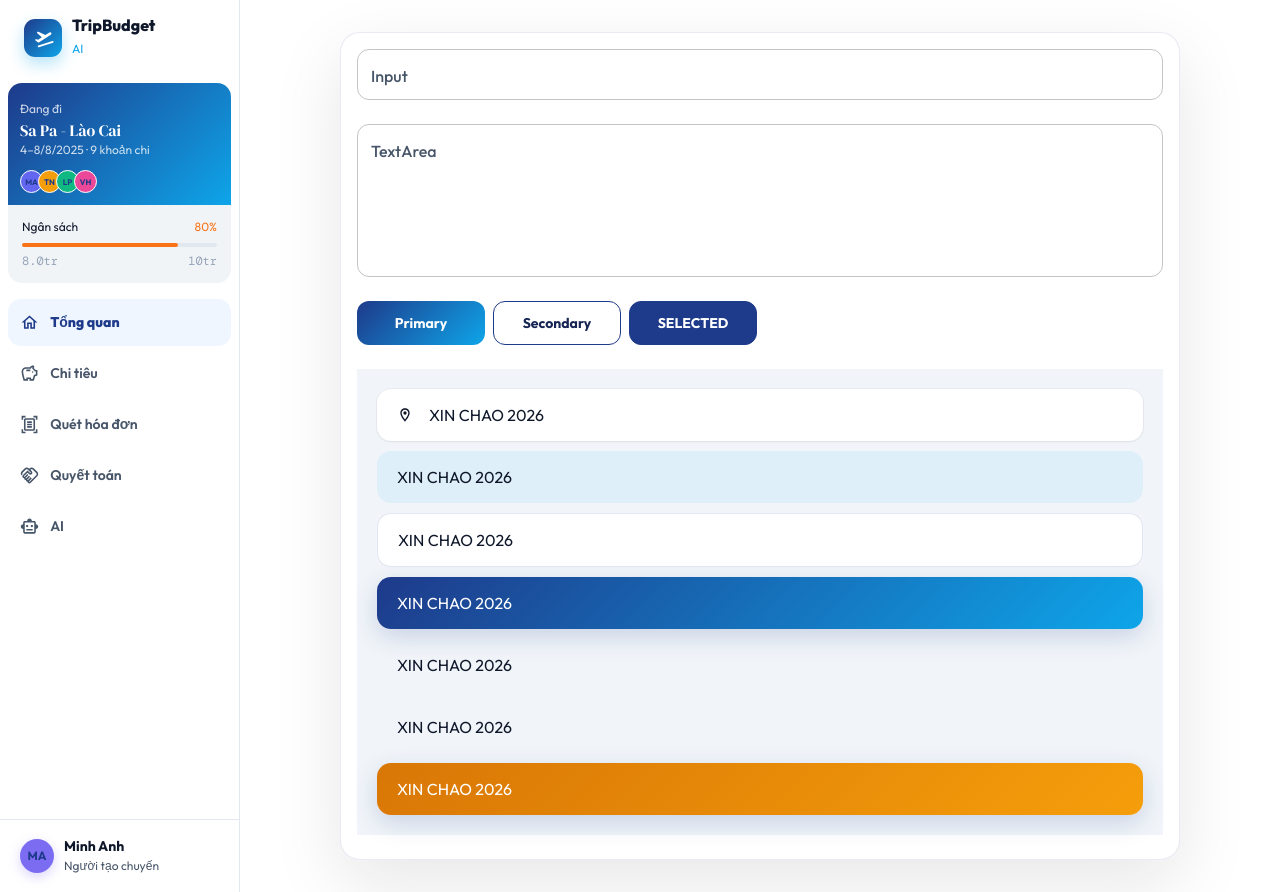
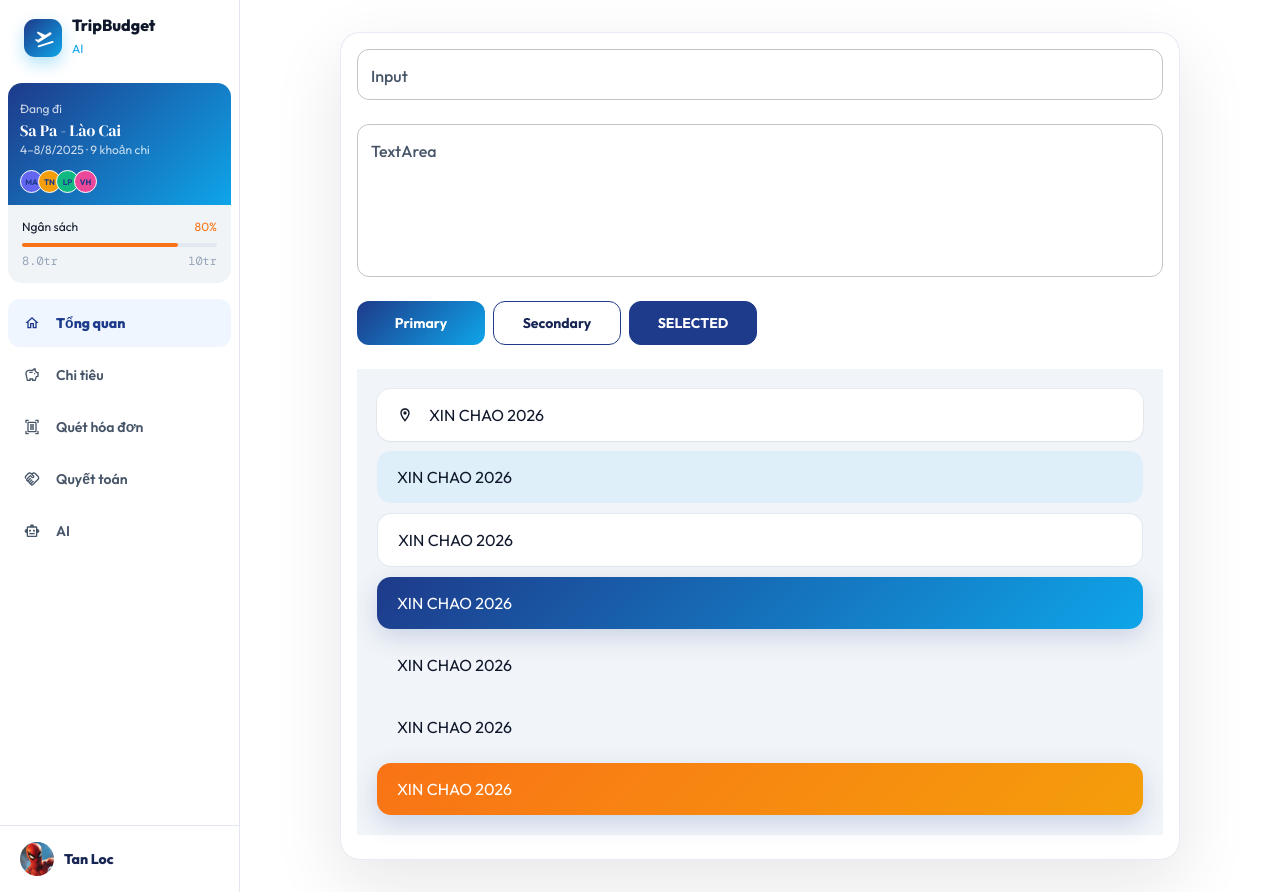
Before and after one commit to colnat412/trip-budget-web, a Next.js app: page / in a window 1280 px wide. Built offline with nearby package versions, Linux system fonts and the light colour scheme; what @mui/material-nextjs would draw is missing.

Commit message:
Refactor: Refactor sidebar components and update user avatar

```diff
--- a/src/base/components/layout/AppSidebar.tsx
+++ b/src/base/components/layout/AppSidebar.tsx
@@ -66,7 +66,7 @@ export default function AppSidebar({
 
       <Box
         component="nav"
-        aria-label="Điều hướng chính"
+        aria-label="Navigation"
         sx={{
           flex: 1,
           overflowY: "auto",
--- a/src/base/components/layout/sidebar/SidebarMenu.tsx
+++ b/src/base/components/layout/sidebar/SidebarMenu.tsx
@@ -1,4 +1,4 @@
-import { Box, ButtonBase, Stack, Typography } from "@mui/material";
+import { ButtonBase, Stack, Typography } from "@mui/material";
 
 import type { SidebarMenuItem } from "./types";
 
@@ -14,7 +14,7 @@ export default function SidebarMenu({
   onChange,
 }: SidebarMenuProps) {
   return (
-    <Stack component="nav" aria-label="Điều hướng chính" spacing={0.5}>
+    <Stack component="nav" aria-label="Main navigation" spacing={0.5}>
       {items.map((item) => {
         const selected = item.id === selectedId;
 
@@ -25,11 +25,11 @@ export default function SidebarMenu({
             aria-current={selected ? "page" : undefined}
             sx={{
               width: "100%",
-              minHeight: 47,
+              minHeight: 48,
               justifyContent: "flex-start",
-              gap: 1.4,
-              px: 1.5,
-              borderRadius: "13px",
+              gap: 2,
+              px: 2,
+              borderRadius: "12px",
               color: selected ? "primary.main" : "text.secondary",
               bgcolor: selected ? "#EFF6FF" : "transparent",
               transition:
@@ -38,14 +38,14 @@ export default function SidebarMenu({
                 color: "primary.main",
                 bgcolor: selected ? "#EFF6FF" : "action.hover",
               },
-              "& svg": { fontSize: 19 },
+              "& svg": { fontSize: 16 },
             }}
           >
             {item.icon}
             <Typography
               variant="body2"
               sx={{
-                flex: 1,
+                // flex: 1,
                 textAlign: "left",
                 fontWeight: selected ? 800 : 600,
               }}
--- a/src/base/components/layout/sidebar/SidebarTripCard.tsx
+++ b/src/base/components/layout/sidebar/SidebarTripCard.tsx
@@ -77,14 +77,17 @@ export default function SidebarTripCard({ trip }: SidebarTripCardProps) {
           direction="row"
           sx={{ justifyContent: "space-between", mb: 0.75 }}
         >
-          <Typography variant="caption" color="text.secondary">
+          <Typography variant="caption" sx={{ color: "text.primary" }}>
             Ngân sách
           </Typography>
-          <Typography variant="caption" sx={{ color: "#F97316" }}>
+          <Typography variant="caption" sx={{ color: "secondary.dark" }}>
             {trip.budgetProgress}%
           </Typography>
         </Stack>
-        <AppLinearProgress value={trip.budgetProgress} barColor="#F97316" />
+        <AppLinearProgress
+          value={trip.budgetProgress}
+          barColor="secondary.dark"
+        />
         <Stack
           direction="row"
           sx={{ justifyContent: "space-between", mt: 0.6 }}
--- a/src/base/components/layout/sidebar/SidebarUser.tsx
+++ b/src/base/components/layout/sidebar/SidebarUser.tsx
@@ -3,7 +3,7 @@ import { Avatar, Box, Stack, Typography } from "@mui/material";
 import type { SidebarUser as SidebarUserData } from "./types";
 
 export interface SidebarUserProps {
-  user: SidebarUserData;
+  user: Partial<SidebarUserData>;
 }
 
 export default function SidebarUser({ user }: SidebarUserProps) {
@@ -14,22 +14,28 @@ export default function SidebarUser({ user }: SidebarUserProps) {
       sx={{ height: "100%", alignItems: "center", px: 0.5, minWidth: 0 }}
     >
       <Avatar
+        src="/avatar.jpg"
         sx={{
           width: 34,
           height: 34,
-          bgcolor: "#7C6CF2",
+          bgcolor: "primary.light",
           fontSize: 12,
-          fontWeight: 700,
-          boxShadow: "0 4px 12px rgba(124, 108, 242, 0.28)",
+          fontWeight: 400,
         }}
-      >
-        {user.initials}
-      </Avatar>
+      />
       <Box sx={{ minWidth: 0 }}>
-        <Typography variant="body2" noWrap sx={{ fontWeight: 700, color: "text.primary" }}>
+        <Typography
+          variant="body2"
+          noWrap
+          sx={{ fontWeight: 800, color: "primary.dark" }}
+        >
           {user.name}
         </Typography>
-        <Typography variant="caption" noWrap sx={{ display: "block", color: "text.secondary" }}>
+        <Typography
+          variant="caption"
+          noWrap
+          sx={{ display: "block", color: "text.secondary" }}
+        >
           {user.role}
         </Typography>
       </Box>
--- a/src/base/components/layout/sidebar/config.tsx
+++ b/src/base/components/layout/sidebar/config.tsx
@@ -29,8 +29,8 @@ export const DEFAULT_SIDEBAR_TRIP: SidebarTrip = {
   ],
 };
 
-export const DEFAULT_SIDEBAR_USER: SidebarUser = {
-  name: "Minh Anh",
-  role: "Người tạo chuyến",
-  initials: "MA",
+export const DEFAULT_SIDEBAR_USER: Partial<SidebarUser> = {
+  name: "Tan Loc",
+  // role: "OWNER",
+  initials: "TL",
 };
--- a/src/base/components/layout/sidebar/types.ts
+++ b/src/base/components/layout/sidebar/types.ts
@@ -31,6 +31,6 @@ export interface AppSidebarProps {
   activeMenuId?: string;
   menuItems?: SidebarMenuItem[];
   trip?: SidebarTrip;
-  currentUser?: SidebarUser;
+  currentUser?: Partial<SidebarUser>;
   onMenuChange?: (menuId: string) => void;
 }
--- a/src/base/theme/theme.ts
+++ b/src/base/theme/theme.ts
@@ -18,7 +18,7 @@ const appTheme = createTheme({
     secondary: {
       main: "#F59E0B",
       light: "#FCD34D",
-      dark: "#D97706",
+      dark: "#F97316",
       contrastText: "#1F2937",
     },
 
```
Also changed, not shown: public/avatar.jpg (added).
